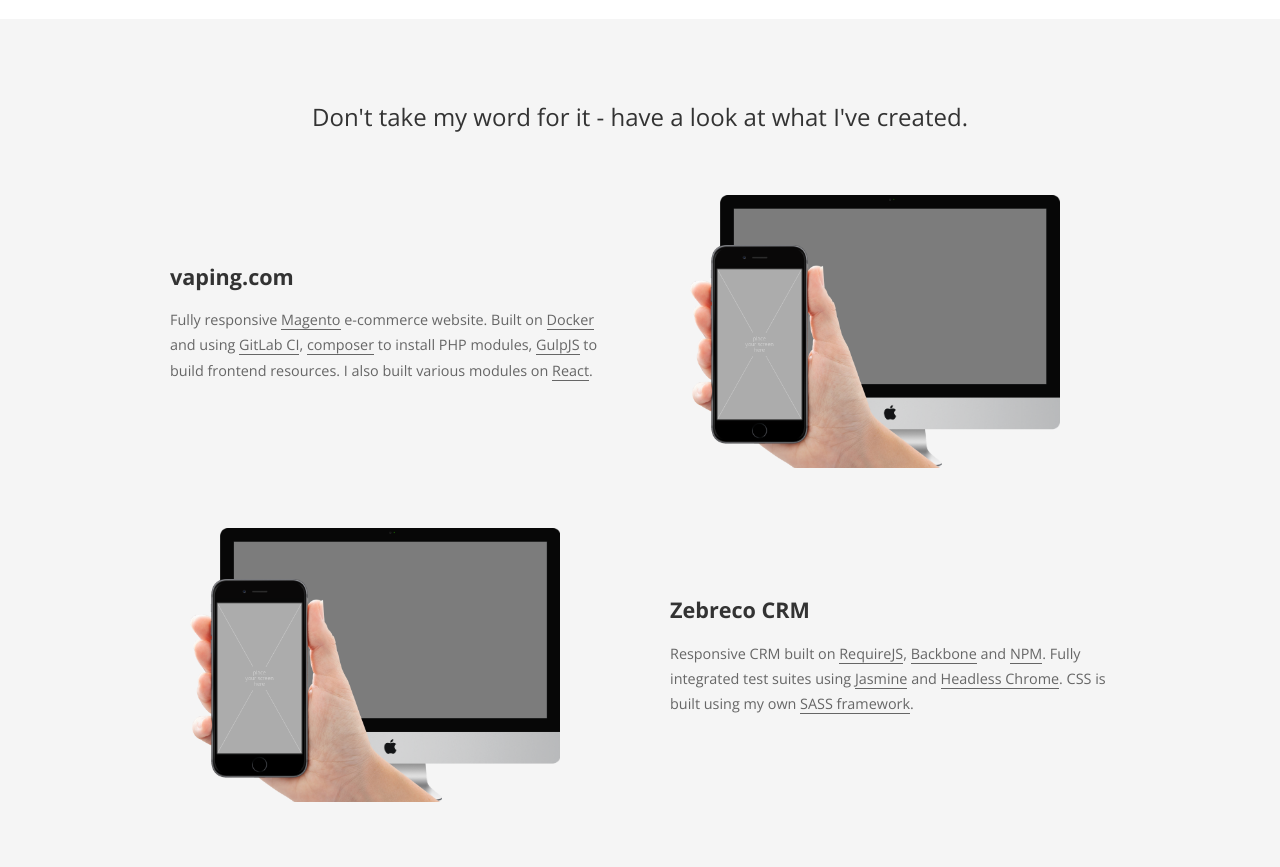
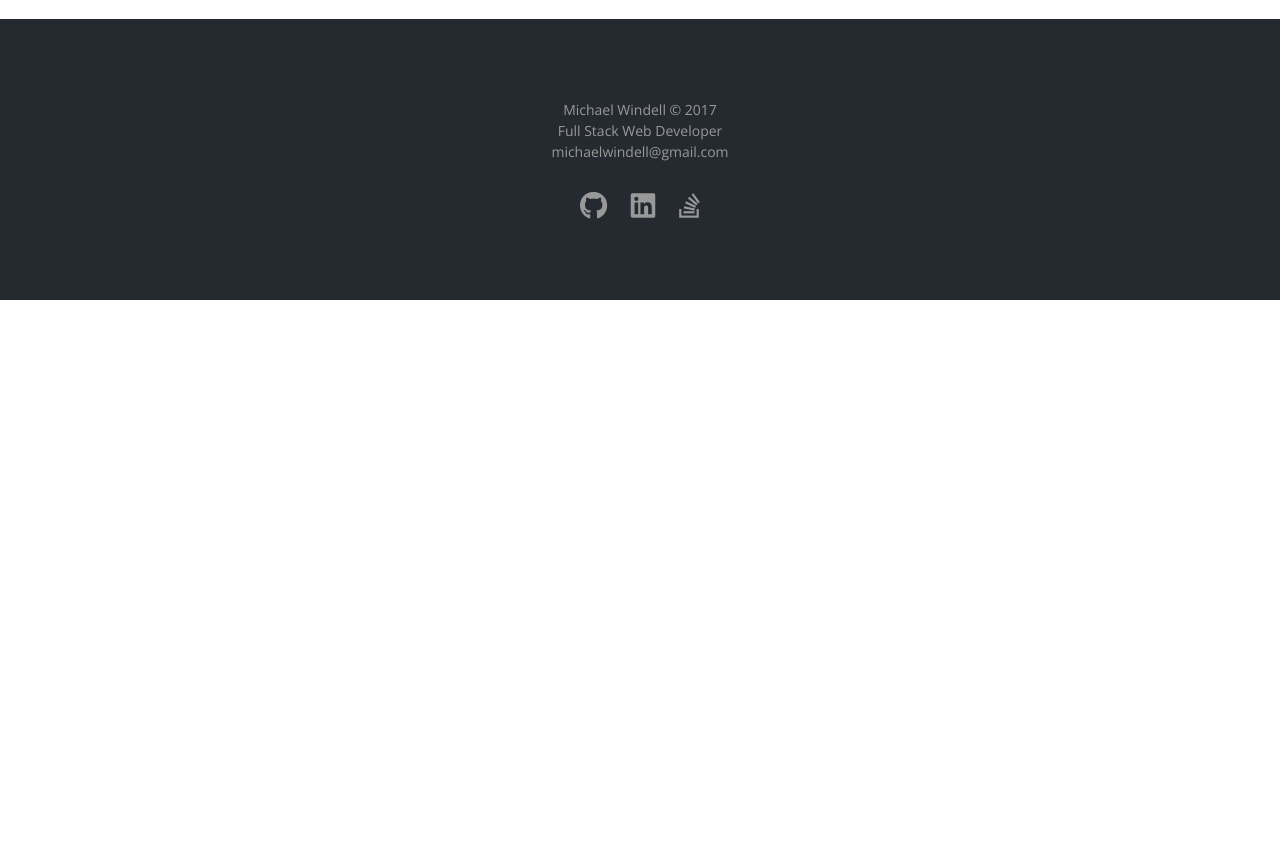
Before and after one commit to minlare/minlare.github.io, a website built with webpack: page index.html in a window 1280 px wide. Shown: the part 1653-2520 px from the top of the page. After the commit the page ends 1953 px from the top, so only its background shows below. Built offline with nearby package versions, Linux system fonts and the light colour scheme.

Commit message:
remove work section

```diff
--- a/index.html
+++ b/index.html
@@ -39,57 +39,8 @@
                     </div>
                     <div>
                         <h3>Other skills</h3>
-                        <p>I have worked extensively with Magento eCommerce and  have experience with wordpress.</p>
+                        <p>I have worked extensively with Magento eCommerce and have experience with wordpress.</p>
                         <p>Last but not least... I use Git for everything!</p>
-                    </div>
-                </div>
-            </div>
-        </section>
-        <section class="work">
-            <div>
-                <h2>Don't take my word for it - have a look at what I've created.</h2>
-                <div>
-                    <div>
-                        <div class="device-wrapper">
-                            <div class="device" data-device="iMac" data-orientation="portrait" data-color="black">
-                                <div class="screen">
-                                    <img class="lazy" data-original="style/images/vaping/vaping-desktop.png">
-                                </div>
-                            </div>
-                        </div>
-                        <div class="device-wrapper mobile-device">
-                            <div class="device" data-device="iPhone6Hand" data-orientation="portrait" data-color="black">
-                                <div class="screen">
-                                    <img class="lazy" data-original="style/images/vaping/vaping-mobile.png">
-                                </div>
-                            </div>
-                        </div>
-                    </div>
-                    <div>
-                        <h4>vaping.com</h4>
-                        <p>Fully responsive <a href="https://magento.com/">Magento</a> e-commerce website. Built on <a href="https://www.docker.com/">Docker</a> and using <a href="https://about.gitlab.com/features/gitlab-ci-cd/">GitLab CI</a>, <a href="https://getcomposer.org/">composer</a> to install PHP modules, <a href="https://gulpjs.com/">GulpJS</a> to build frontend resources. I also built various modules on <a href="https://reactjs.org/">React</a>.</p>
-                    </div>
-                </div>
-                <div>
-                    <div>
-                        <div class="device-wrapper">
-                            <div class="device" data-device="iMac" data-orientation="portrait" data-color="black">
-                                <div class="screen">
-                                    <img class="lazy" data-original="style/images/zebreco/zebreco-desktop.png">
-                                </div>
-                            </div>
-                        </div>
-                        <div class="device-wrapper mobile-device">
-                            <div class="device" data-device="iPhone6Hand" data-orientation="portrait" data-color="black">
-                                <div class="screen">
-                                    <img class="lazy" data-original="style/images/zebreco/zebreco-mobile.png">
-                                </div>
-                            </div>
-                        </div>
-                    </div>
-                    <div>
-                        <h4>Zebreco CRM</h4>
-                        <p>Responsive CRM built on <a href="http://requirejs.org/">RequireJS</a>, <a href="http://backbonejs.org/">Backbone</a> and <a href="https://www.npmjs.com/">NPM</a>. Fully integrated test suites using <a href="https://jasmine.github.io/">Jasmine</a> and <a href="https://developers.google.com/web/updates/2017/04/headless-chrome">Headless Chrome</a>. CSS is built using my own <a href="https://www.npmjs.com/package/outeredge-sass">SASS framework</a>.</p>
                     </div>
                 </div>
             </div>
```
Also changed, not shown: style/images/vaping/vaping-desktop.png (deleted), style/images/vaping/vaping-mobile.png (deleted), style/images/zebreco/zebreco-desktop.png (deleted), style/images/zebreco/zebreco-mobile.png (deleted).
